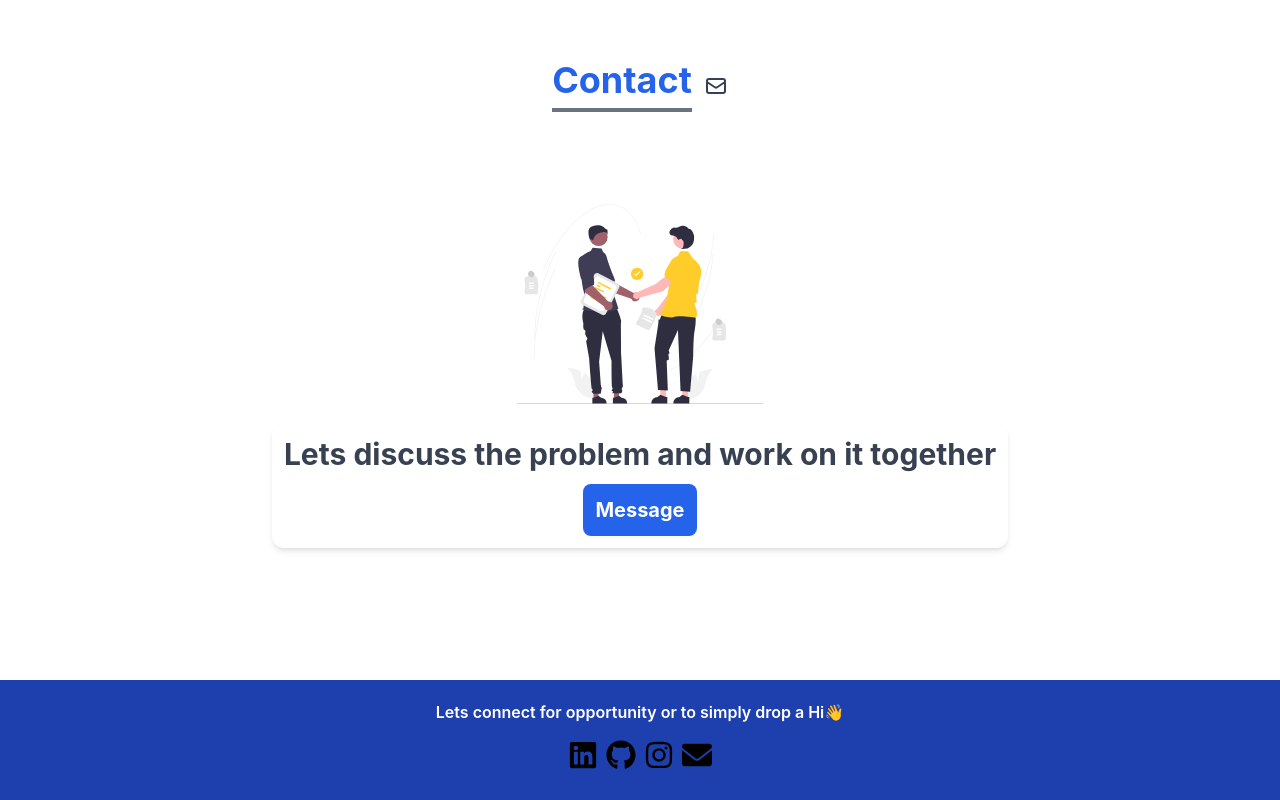
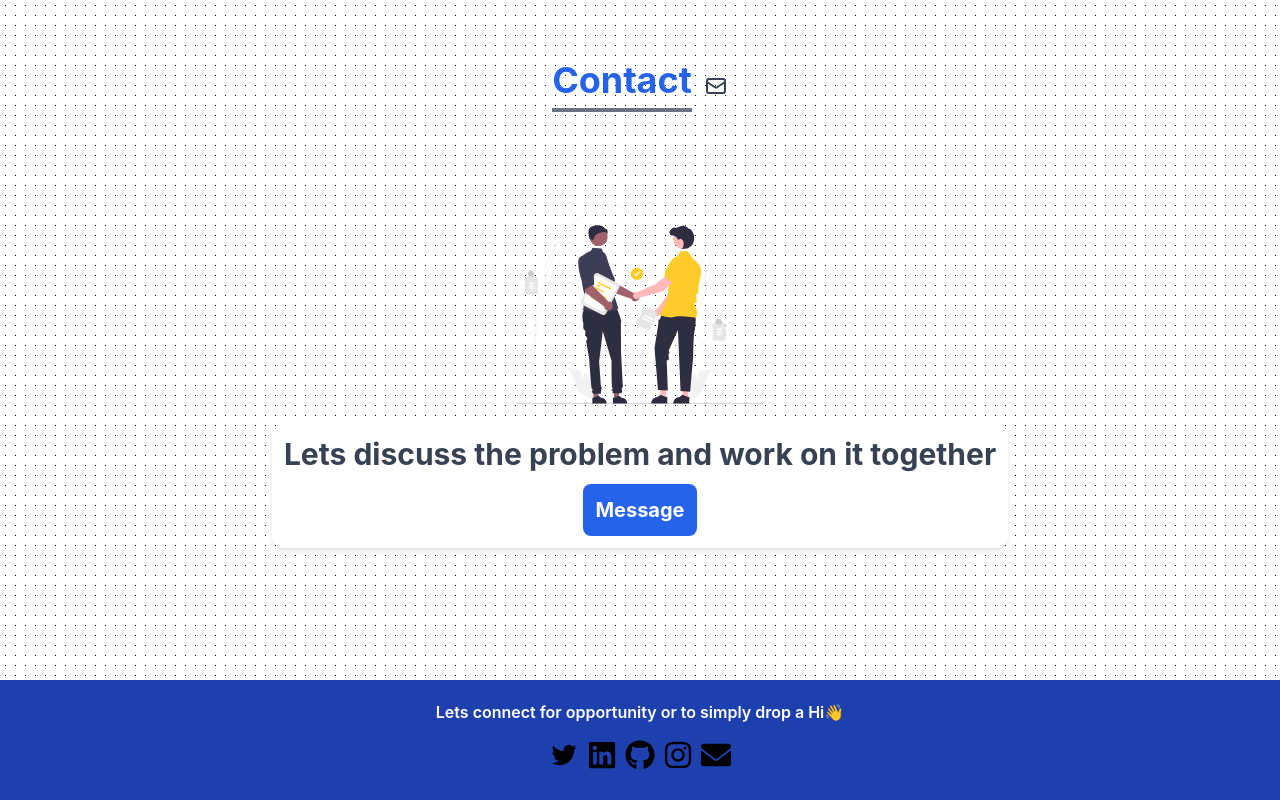
Before and after one commit to rai-roshan/roshan-rai, a Next.js app: page / in a window 1280 px wide. Shown: the part 4044-4844 px from the top of the page. Built offline with nearby package versions, Linux system fonts and the light colour scheme.

Commit message:
twitter handle added in contact section, increase the backround dot by 5%

```diff
--- a/pages/Sections/Contact.js
+++ b/pages/Sections/Contact.js
@@ -23,6 +23,9 @@ const Footer = () => (
             Lets connect for opportunity or to simply drop a Hi👋
         </h1>
         <div className={"flex flex-row justify-center mx-3 mt-3"}>
+            <a href="https://twitter.com/RaiRoshan22037" target="_blank" rel="noreferrer noopener" className={"m-1 transform ease-out duration-300 hover:scale-125 "} >
+                <Image height={"30"} width={"30"} alt="twitter" src={"/images/twitter-brand.svg"} />
+            </a>
             <a href="https://www.linkedin.com/in/rai-roshan-962173184/" target="_blank" rel="noreferrer noopener" className={"m-1 transform ease-out duration-300 hover:scale-125 "} >
                 <Image height={"30"} width={"30"} alt="linkedin" src={"/images/linkedin-brands.svg"} />
             </a>
--- a/pages/Sections/Home.js
+++ b/pages/Sections/Home.js
@@ -57,6 +57,7 @@ export default function Home() {
                 </a>
                 <a
                     href={"https://github.com/rai-roshan"}
+                    target={"_blank"}
                     className={"p-btn flex flex-row items-center"}>
                     <span>Know More</span>
                     <svg xmlns="http://www.w3.org/2000/svg" className="h-5 w-5 ml-1" viewBox="0 0 20 20" fill="currentColor">
--- a/styles/globals.css
+++ b/styles/globals.css
@@ -11,7 +11,7 @@ body {
 
     scroll-behavior: smooth;
 
-    background-image: radial-gradient(#000000 5%, #ffffff 5%);
+    background-image: radial-gradient(#000000 10%, #ffffff 5%);
     background-position: 0 0;
     background-size: 10px 10px;
 }
```
Also changed, not shown: public/images/twitter-brand.svg (added).
